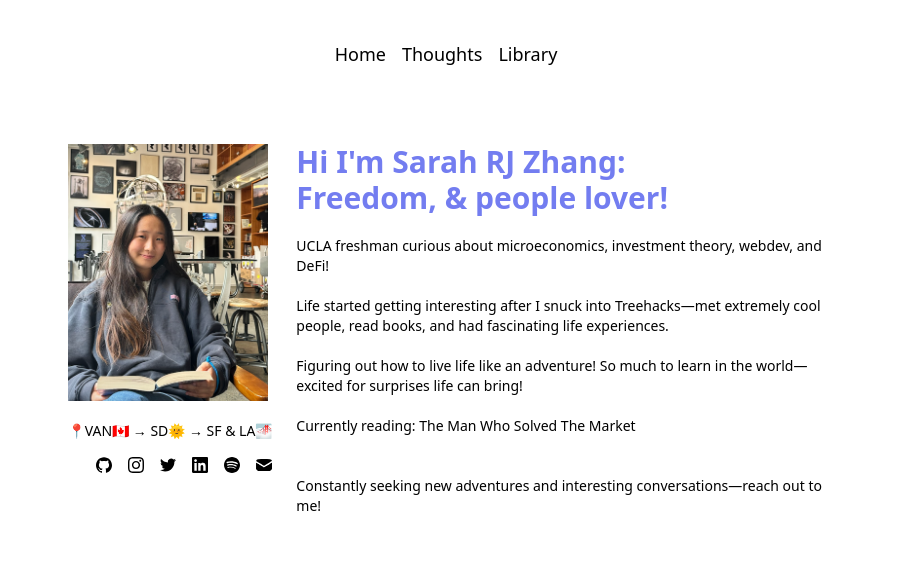
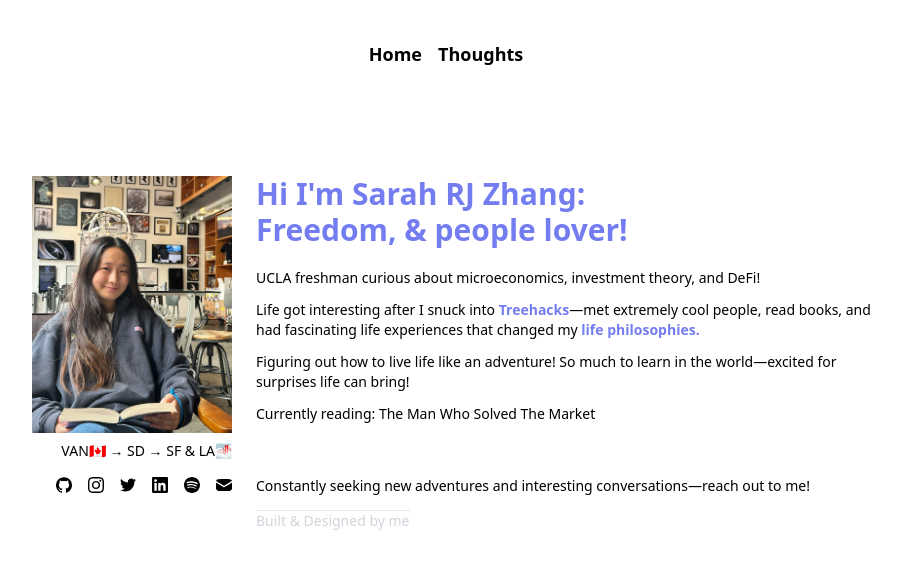
Before and after one commit to srachaz/Srachaswebsite, a Next.js app: page / in a window 1280 px wide. Shown: the top 568 px of the page, without its empty margins (186-1087 px from the left). Built offline with nearby package versions, Linux system fonts and the light colour scheme.

Commit message:
Added first thoughts post

```diff
--- a/components/navbar.js
+++ b/components/navbar.js
@@ -2,12 +2,12 @@ import Link from 'next/link';
 
 const Navbar = () => {
   return (
-    <nav className="right-0 left-0 fixed z-10 py-10">
+    <nav className="right-0 left-0 z-10 py-10">
         <div className="container mx-auto mt-0 pt-0 flex items-center justify-center">
-            <div className="pr-4"> <Link href="/" className="text-blue text-lg">Home</Link></div>
+            <div className="pr-4 font-semibold"> <Link href="/" className="text-blue text-lg">Home</Link></div>
             {/* <div className="pr-4"> <Link href="/" className="text-blue text-lg">Projects</Link></div> */}
-            <div className="pr-4"> <Link href="/" className="text-blue text-lg">Thoughts</Link></div>
-            <div className="pr-4"> <Link href="/" className="text-blue text-lg">Library</Link></div>
+            <div className="pr-4 font-semibold"> <Link href="/thoughts" className="text-blue text-lg">Thoughts</Link></div>
+            {/* <div className="pr-4"> <Link href="/" className="text-blue text-lg">Library</Link></div> */}
         </div>
 
       </nav>
--- a/pages/index.js
+++ b/pages/index.js
@@ -1,12 +1,13 @@
 import Image from 'next/image'
 import { Inter } from 'next/font/google'
 import Navbar from '../components/navbar'
-import TwitterIcon from '../components/twittericon'
-import LinkedInIcon from '@/components/linkedinicon'
-import MailIcon from '@/components/mailicon'
-import SpotifyIcon from '@/components/spotify'
-import GithubIcon from '@/components/githubicon'
-import InstaIcon from '@/components/instaicon'
+import TwitterIcon from '../components/icons/twittericon'
+import LinkedInIcon from '@/components/icons/linkedinicon'
+import MailIcon from '@/components/icons/mailicon'
+import SpotifyIcon from '@/components/icons/spotify'
+import GithubIcon from '@/components/icons/githubicon'
+import InstaIcon from '@/components/icons/instaicon'
+import Link from 'next/link';
 
 const inter = Inter({ subsets: ['latin'] })
 
@@ -15,26 +16,28 @@ export default function Home() {
    <>
   <Navbar />
     {/* <main
-      className={`flex flex-col items-center justify-between p-24 🌇🌃`}
+      className={`flex flex-col items-center justify-between p-24 🌇🌃🌞📍`}
     > */}
-      <div className="flex items-center justify-between flex-col p-24">
+      <div className="flex items-center justify-between flex-col p-5">
         <div className="flex flex-row gap-6 justify-center mt-12">
           <div className = "align-right leading-4">
             <div><Image src="/headshot.png" alt="headshot"  width={200} height={200}/> </div>
-              <div className="text-right text-sm"><br/>📍VAN🇨🇦 → SD🌞 → SF & LA🌁 </div>
+              <div className="text-right text-sm pt-2">VAN🇨🇦 → SD → SF & LA🌁 </div>
               <div><br/></div>
               <div className="flex flexrow justify-end space-x-4"><GithubIcon/><InstaIcon/><TwitterIcon/><LinkedInIcon/><SpotifyIcon/><MailIcon/></div>
+
           </div>
-          <div className="w-1/2 leading-4">
+          <div className="w-1/2 ">
 
-            <h1 className="text-3xl text-[#737df0] font-bold">Hi I'm Sarah RJ Zhang: <br /> Freedom, & people lover!</h1>
+              <h1 className="text-3xl text-[#737df0] font-bold">Hi I'm Sarah RJ Zhang: <br /> Freedom, & people lover!</h1>
 
-            <div className="text-sm"><br/>UCLA freshman curious about microeconomics, investment theory, webdev, and DeFi!</div>
-            <div className="text-sm"><br/>Life started getting interesting after I snuck into Treehacks—met extremely cool people, read books, and had fascinating life experiences. </div>
-            <div className="text-sm"><br/>Figuring out how to live life like an adventure! So much to learn in the world—excited for surprises life can bring!</div>
-            <div className="text-sm"><br/>Currently reading: The Man Who Solved The Market</div>
-            <div className="text-sm"><br/><br/>Constantly seeking new adventures and interesting conversations—reach out to me!</div>
+              <div className="text-sm"><br/>UCLA freshman curious about microeconomics, investment theory, and DeFi!</div>
+              <div className="text-sm pt-3">Life got interesting after I snuck into <a href="https://twitter.com/sracha_z/status/1627588736870682625" class="text-[#737df0] font-bold">Treehacks</a>—met extremely cool people, read books, and had fascinating life experiences that changed my <Link href="/thoughts" class="text-[#737df0] font-bold">life philosophies. </Link></div>
+              <div className="text-sm pt-3">Figuring out how to live life like an adventure! So much to learn in the world—excited for surprises life can bring!</div>
+              <div className="text-sm pt-3">Currently reading: The Man Who Solved The Market</div>
+              <div className="text-sm pt-8"><br/>Constantly seeking new adventures and interesting conversations—reach out to me!</div>
 
+            <div className="text-sm text-gray-300 relative inline-block border-t top-3">Built & Designed by me </div>
           </div>
 
         </div>
--- /dev/null
+++ b/pages/thoughts.js
@@ -0,0 +1,34 @@
+import Navbar from "@/components/navbar";
+
+export default function Home() {
+    return(
+        <>
+        <Navbar />
+        <div className="flex items-center justify-between flex-col p-5">
+            <div className="flex flex-col justify-center mt-12">
+
+                <h1 className="text-3xl text-[#737df0] font-bold text-center">Time is Finite</h1>
+                <div className="text-sm text-[#737df0] font-semibold text-center">17 Jun 23</div>
+
+               <div className=" pt-4 pr-40 pl-40">
+               Everyone says that life is a long long journey, that life is a marathon. <br/> <br/>
+
+I was reading The 3 Body Problem, and I fell upon this passage:
+
+“Ye felt this interminable wave was an abstract view of the universe: one end connected to the endless past, the other to the endless future…” <br/> <br/>
+
+It brought me back to December of 2020, where I could only ponder the question of what happens when we die, every single night. And I concluded that death is the same as the time before I were born. <br/> <br/>
+
+The universe has an infinite timeline, and it’s only a tiny break, a tiny glitch in the grand scheme of the universe, where I have time to live. <br/>  <br/>
+
+If you think about it like that, it feels like there’s a very finite time to get what I want in life. And I don’t know when I will run out of the peaceful time I enjoy now, where my parents and I are safe and everything is real. The life I have now is stable, the life I want in the future is exciting—a tragic life disaster could upend it anytime. I can’t shake off the sense of urgency to act optimally at every given moment. Perhaps long term it will bring more good than the anxiousness I have today. <br/>  <br/>
+
+When I’m 60 years old, I will dream about the time I was living today. Because the next 5 years of my life, may be the best in all my life. That’s why everyday is a blessing, and every hour is invaluable—I have the uninterruptible freedom to live how I want, and the focused time to get what I want.<br/>  <br/>
+
+Time itself is infinite, but my time is finite.
+            </div>
+        </div>
+        </div>
+        </>
+    )
+}
```
Also changed, not shown: components/icons/githubicon.js (renamed from components/githubicon.js), components/icons/instaicon.js (renamed from components/instaicon.js), components/icons/linkedinicon.js (renamed from components/linkedinicon.js), components/icons/mailicon.js (renamed from components/mailicon.js), components/icons/spotify.js (renamed from components/spotify.js), components/icons/twittericon.js (renamed from components/twittericon.js).
